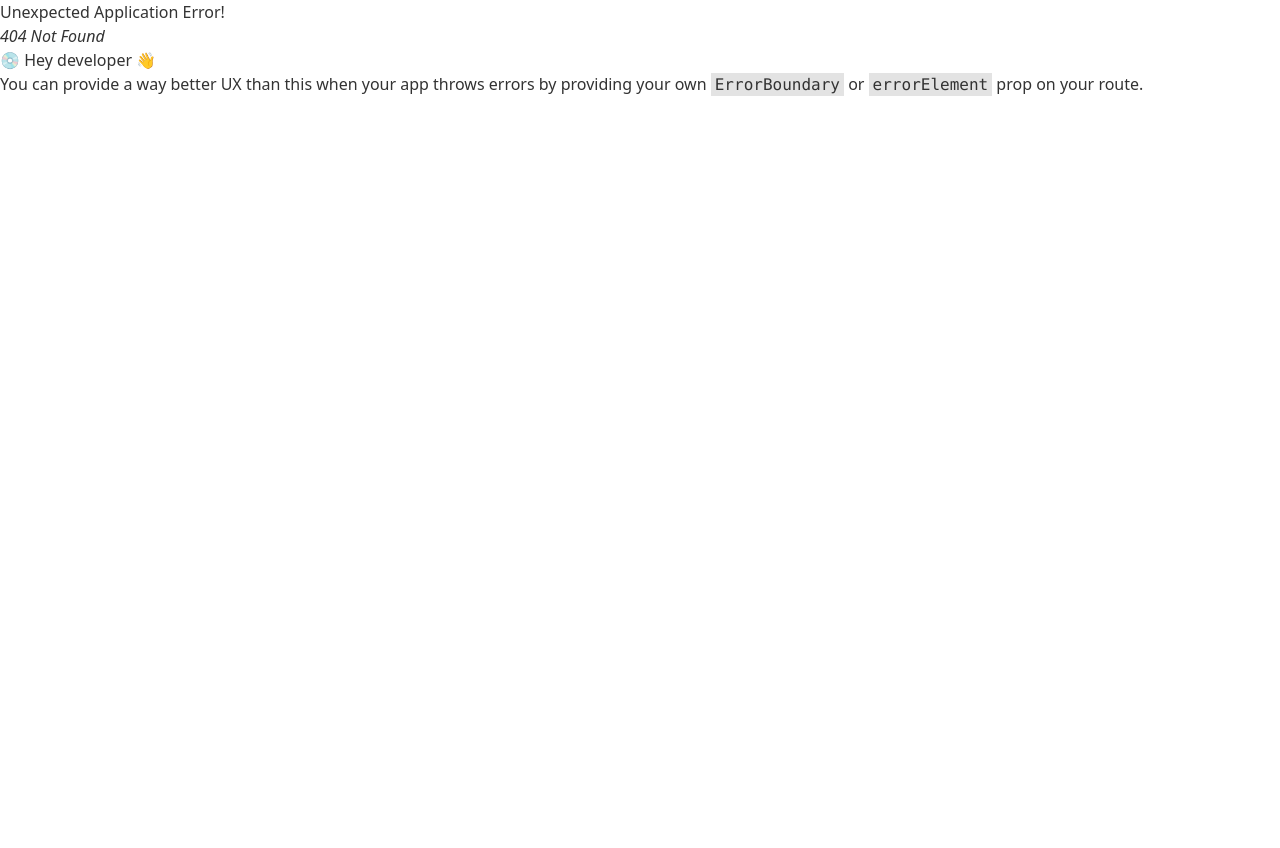
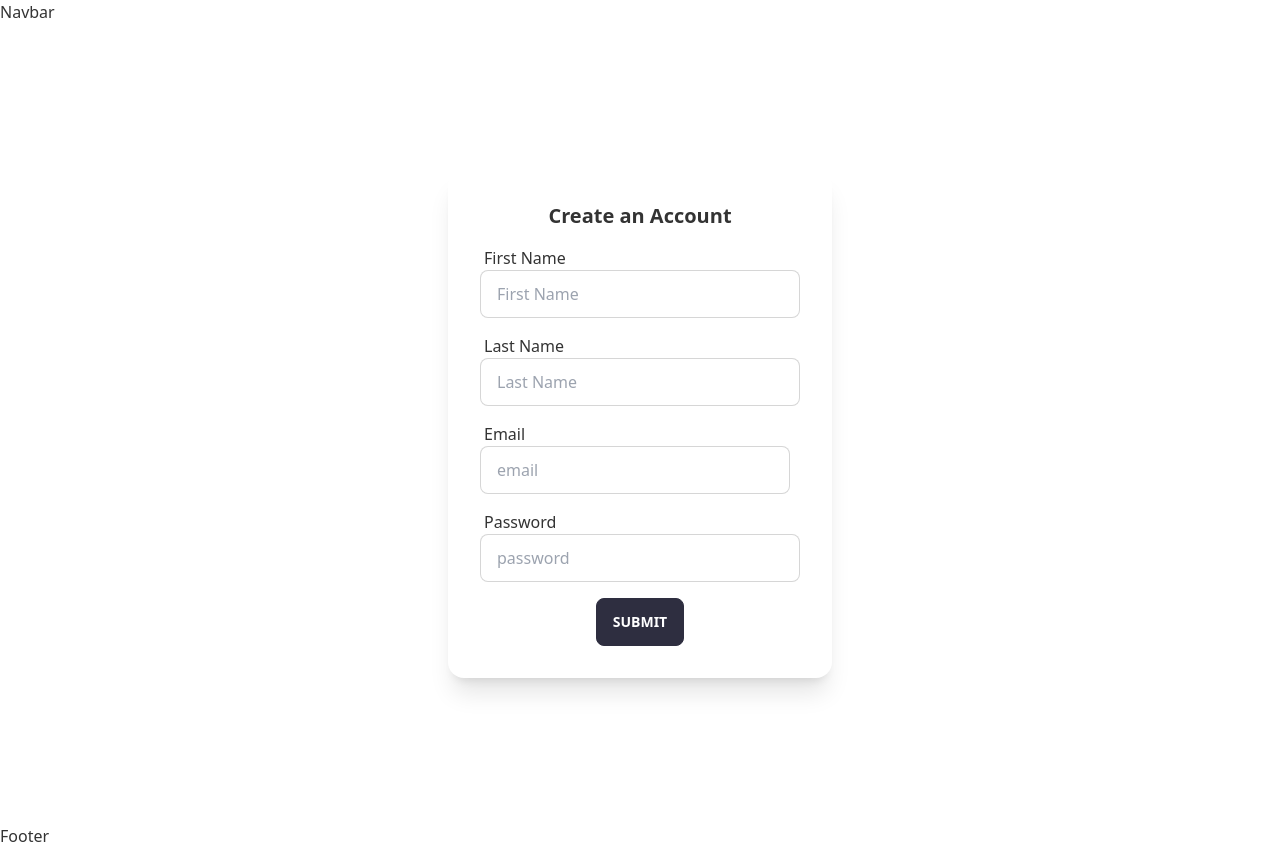
Before and after one commit to chingu-voyages/Find-A-Tutor-App, a React (Vite) app in the folder client/: page /account/register in a window 1280 px wide. Before the commit this address had no page. Before the commit the page ends 800 px from the top, so only its background shows below. Built offline with nearby package versions, Linux system fonts and the light colour scheme.

Commit message:
16 User Registration UI (#64)
- Initial react-router path setup
    - Setup "Create an Account" form UI
    - Add Formik and Yup packages for field validation
    - Setup RegisterForm schema
    - Created TextInput component to be used anywhere text form validation is needed

```diff
--- a/client/package.json
+++ b/client/package.json
@@ -24,10 +24,12 @@
     "@types/react-redux": "^7.1.24",
     "@types/redux": "^3.6.0",
     "daisyui": "^2.31.0",
+    "formik": "^2.2.9",
     "react": "^18.2.0",
     "react-dom": "^18.2.0",
     "react-redux": "^8.0.4",
-    "react-router-dom": "^6.4.2"
+    "react-router-dom": "^6.4.2",
+    "yup": "^0.32.11"
   },
   "devDependencies": {
     "@tailwindcss/typography": "^0.5.7",
--- a/client/src/App.tsx
+++ b/client/src/App.tsx
@@ -4,10 +4,17 @@ import {
   createRoutesFromElements,
   Route,
 } from 'react-router-dom';
-import Index from './pages';
+import Index from './pages/index';
+import Home from './pages/Home';
+import Register from './pages/Register';
 
 const router = createBrowserRouter(
-  createRoutesFromElements(<Route path="/" element={<Index />} />),
+  createRoutesFromElements(
+    <Route path="/" element={<Index />}>
+      <Route index element={<Home />} />
+      <Route path="account/register" element={<Register />} />
+    </Route>,
+  ),
 );
 
 function App() {
--- /dev/null
+++ b/client/src/components/common/TextInput.tsx
@@ -0,0 +1,36 @@
+import React from 'react';
+import { useField, FieldHookConfig } from 'formik';
+
+interface OtherProps {
+  label: string;
+}
+
+/**
+ * Primary UI component
+ */
+function TextInput(props: OtherProps & FieldHookConfig<string>) {
+  const [field, meta] = useField(props);
+  return (
+    <div>
+      <label className="ml-1" htmlFor={props.name}>
+        {props.label}
+      </label>
+      <input
+        className={`input input-bordered w-full max-w-md ${
+          meta.touched && meta.error ? 'input-error' : ''
+        }`}
+        {...field}
+        placeholder={props.placeholder}
+        type={props.type}
+      />
+
+      {meta.touched && meta.error ? (
+        <label className="label-text-alt text-error">
+          <span>{meta.error}</span>
+        </label>
+      ) : null}
+    </div>
+  );
+}
+
+export default TextInput;
--- /dev/null
+++ b/client/src/pages/Home.tsx
@@ -0,0 +1,7 @@
+import React from 'react';
+
+function Home() {
+  return <h1>Home Page</h1>;
+}
+
+export default Home;
--- /dev/null
+++ b/client/src/pages/Register.tsx
@@ -0,0 +1,63 @@
+import React from 'react';
+import { Formik, Form, FormikHelpers } from 'formik';
+import TextInput from '../components/common/TextInput';
+import { RegisterSchema } from '../utils/schemas';
+export interface RegisterFormValues {
+  firstName: string;
+  lastName: string;
+  email: string;
+  password: string;
+}
+
+function Register() {
+  return (
+    <>
+      <div className="card w-96 bg-base-100 shadow-xl">
+        <Formik
+          initialValues={{
+            firstName: '',
+            lastName: '',
+            email: '',
+            password: '',
+          }}
+          validationSchema={RegisterSchema}
+          onSubmit={(
+            values: RegisterFormValues,
+            { setSubmitting }: FormikHelpers<RegisterFormValues>,
+          ) => {
+            setTimeout(() => {
+              alert(JSON.stringify(values, null, 2));
+              setSubmitting(false);
+            }, 500);
+          }}
+        >
+          <Form className="card-body items-start gap-4">
+            <h2 className="card-title self-center">Create an Account</h2>
+            <TextInput
+              name="firstName"
+              label="First Name"
+              placeholder="First Name"
+            />
+            <TextInput
+              name="lastName"
+              label="Last Name"
+              placeholder="Last Name"
+            />
+            <TextInput name="email" label="Email" placeholder="email" />
+            <TextInput
+              name="password"
+              label="Password"
+              placeholder="password"
+              type="password"
+            />
+            <div className="card-actions self-center">
+              <button className="btn btn-primary text-neutral">Submit</button>
+            </div>
+          </Form>
+        </Formik>
+      </div>
+    </>
+  );
+}
+
+export default Register;
--- a/client/src/pages/index.tsx
+++ b/client/src/pages/index.tsx
@@ -1,11 +1,14 @@
+import { Outlet } from 'react-router-dom';
+
 function Index() {
   return (
-    <div className="w-screen h-full flex flex-col justify-center items-center">
-      <h1 className="prose">Hello World!</h1>
-      <button className="btn btn-primary text-neutral w-fit">
-        I am a button
-      </button>
-    </div>
+    <>
+      <p>Navbar</p>
+      <div className="w-screen h-full flex flex-col justify-center items-center">
+        <Outlet />
+      </div>
+      <p>Footer</p>
+    </>
   );
 }
 
--- /dev/null
+++ b/client/src/utils/schemas.tsx
@@ -0,0 +1,12 @@
+import * as Yup from 'yup';
+
+export const RegisterSchema = Yup.object().shape({
+  firstName: Yup.string().required('First Name is required'),
+  lastName: Yup.string().required('Last Name is required'),
+  email: Yup.string()
+    .email('Valid email is required')
+    .required('Valid email is required'),
+  password: Yup.string()
+    .required('Password is required')
+    .min(8, 'Password must be at least 8 characters'),
+});
```
Also changed, not shown: client/src/main.tsx (+8 -8 lines).
